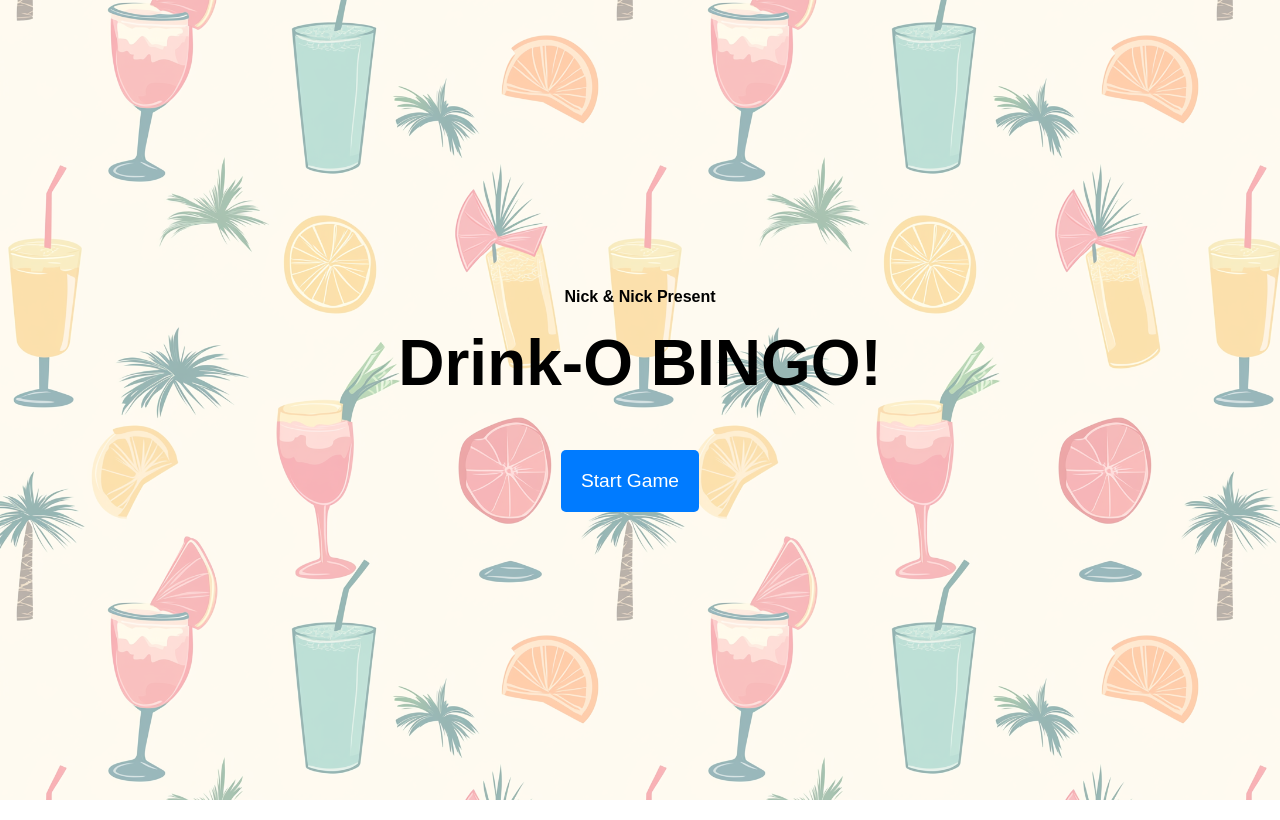
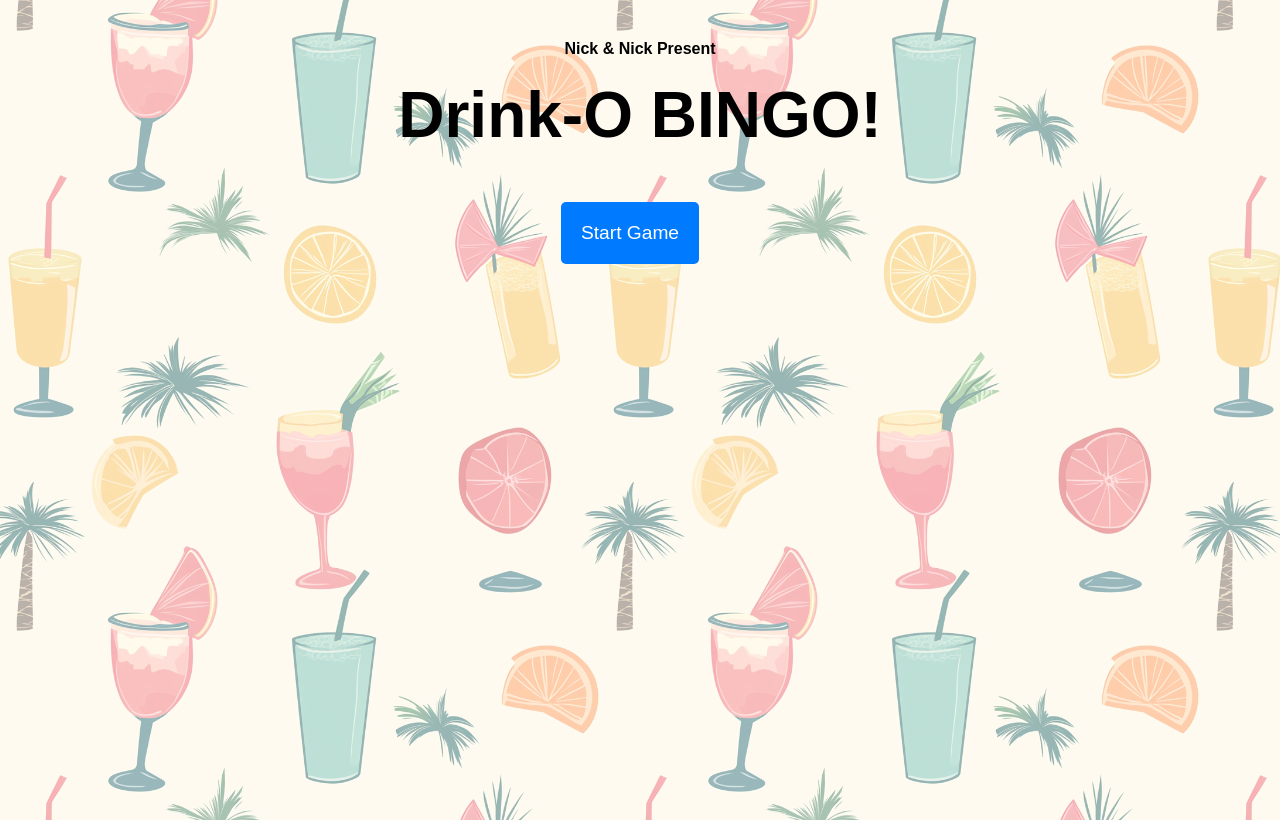
Before and after one commit to nick-carney/cc-20250218, a React (Create React App) app: page / in a window 1280 px wide. Built offline with nearby package versions, Linux system fonts and the light colour scheme.

Commit message:
Minor CSS update
Corrected css error where app was displaying too low on screen

```diff
--- a/src/styles.css
+++ b/src/styles.css
@@ -24,7 +24,8 @@ body {
   display: flex;
   flex-direction: column;
   align-items: center;
-  justify-content: center;
+  justify-content: flex-start;
+  padding-top: 20px;
   height: 100vh;
   margin: 0;
 }
```
